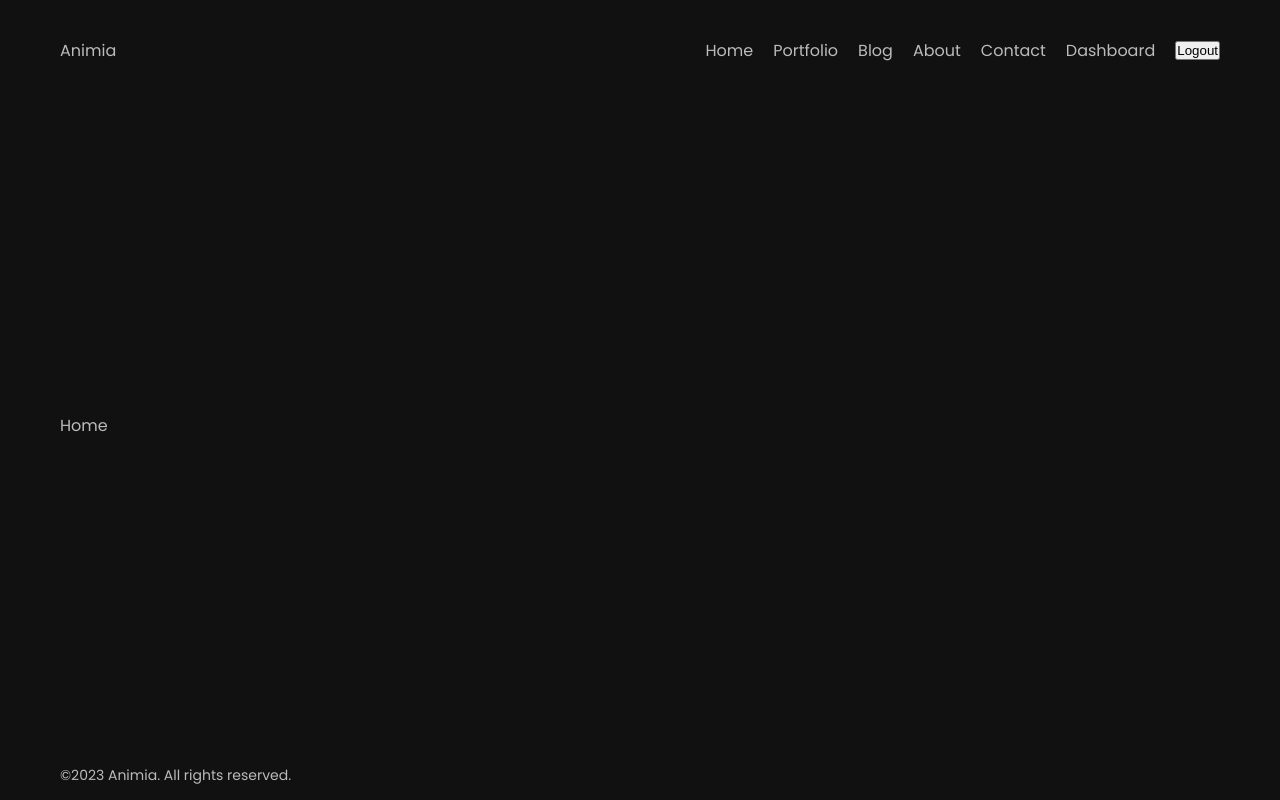
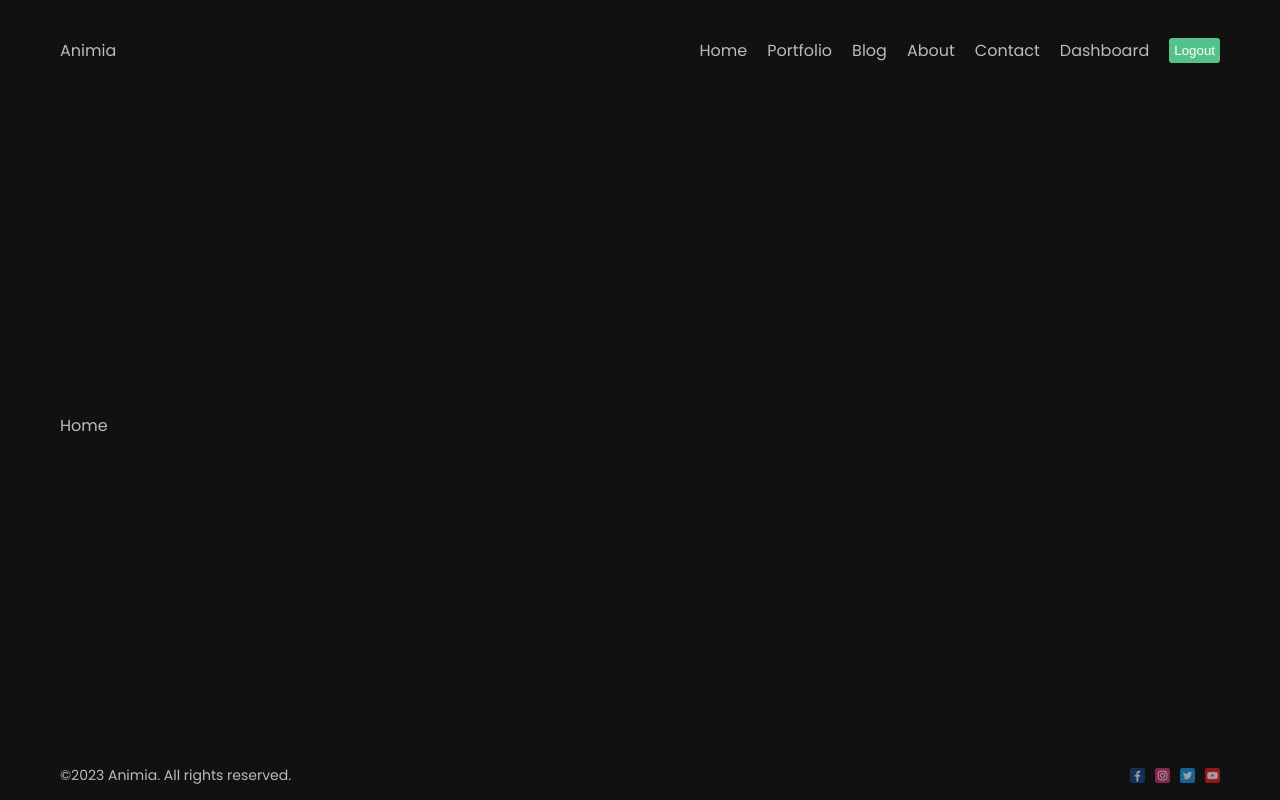
Before and after one commit to RazaNaqsh/NextFullStackApp, a Next.js app: page / in a window 1280 px wide. Built offline with nearby package versions, Linux system fonts and the light colour scheme.

Commit message:
footer icons

```diff
--- a/src/components/footer/Footer.jsx
+++ b/src/components/footer/Footer.jsx
@@ -1,11 +1,41 @@
 import React from "react";
 import styles from "./page.module.css";
+import Image from "next/image";
 
 const Footer = () => {
 	return (
 		<div className={styles.container}>
 			<div>©2023 Animia. All rights reserved.</div>
-			<div></div>
+			<div className={styles.social}>
+				<Image
+					src="/1.png"
+					width={15}
+					height={15}
+					className={styles.icon}
+					alt="fb account"
+				/>
+				<Image
+					src="/2.png"
+					width={15}
+					height={15}
+					className={styles.icon}
+					alt="instagram"
+				/>
+				<Image
+					src="/3.png"
+					width={15}
+					height={15}
+					className={styles.icon}
+					alt="twitter"
+				/>
+				<Image
+					src="/4.png"
+					width={15}
+					height={15}
+					className={styles.icon}
+					alt="youtube"
+				/>
+			</div>
 		</div>
 	);
 };
--- a/src/components/navbar/Navbar.jsx
+++ b/src/components/navbar/Navbar.jsx
@@ -40,7 +40,12 @@ const links = [
 const Navbar = () => {
 	return (
 		<div className={styles.container}>
-			<Link href="/">Animia</Link>
+			<Link
+				href="/"
+				classNmae={styles.logo}
+			>
+				Animia
+			</Link>
 			<div className={styles.links}>
 				{links.map((link) => (
 					<Link
@@ -50,7 +55,12 @@ const Navbar = () => {
 						{link.title}
 					</Link>
 				))}
-				<button onClick={() => console.log("Logout")}>Logout</button>
+				<button
+					className={styles.logout}
+					onClick={() => console.log("Logged out")}
+				>
+					Logout
+				</button>
 			</div>
 		</div>
 	);
```
